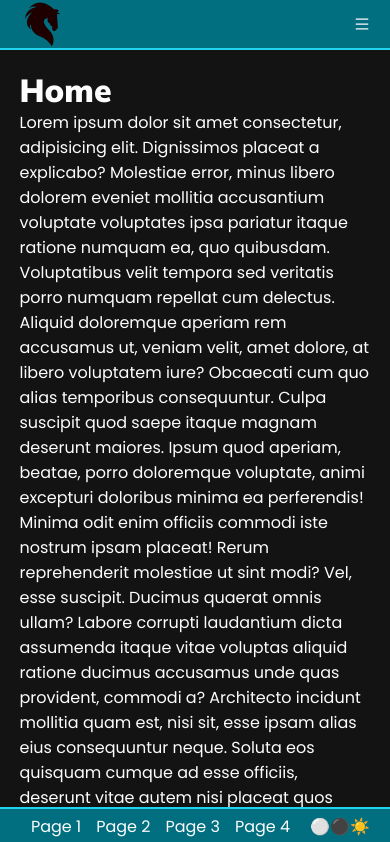
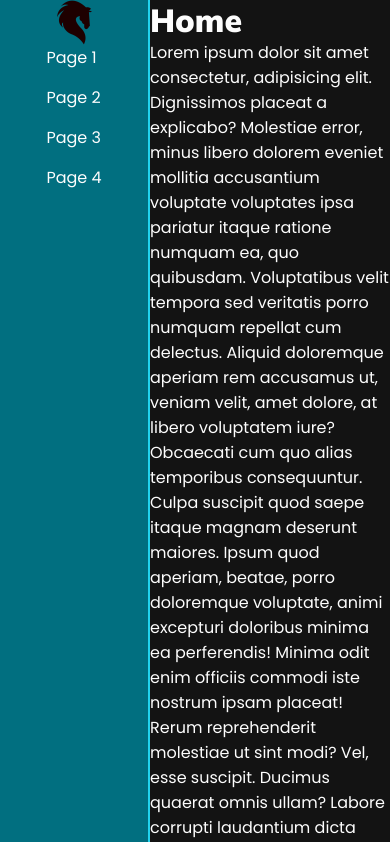
Before and after one commit to irenealcaine/sidebar-template, a React (Create React App) app: page / in a window 390 px wide. Shown: the top 842 px of the page. Built offline with nearby package versions, Linux system fonts and the light colour scheme.

Commit message:
Update 3 files

```diff
--- a/src/Components/Header/Header.scss
+++ b/src/Components/Header/Header.scss
@@ -2,26 +2,25 @@
 
 .header {
   background-color: $blue;
-  border-bottom: 2px solid $dark-blue;
+  border-right: 2px solid $dark-blue;
   display: flex;
-  justify-content: space-between;
+  flex-direction: column;
+  justify-content: flex-start;
   align-items: center;
   height: $header-height;
   padding-right: 20px;
   padding-left: 20px;
 
-  //   fixed if you wanna to see it always, absolute if you wanna it to stay in top
-  position: fixed;
-  // position: absolute;
+  height: 100vh;
+  position: sticky;
+  width: 200px;
 
-  right: 0;
   left: 0;
   top: 0;
 
   &.dark {
     background-color: $dark-blue;
-    border-bottom: 2px solid $blue;
-    // color: $dark;
+    border-right: 2px solid $blue;
   }
   .logo-link {
     display: flex;
@@ -32,6 +31,7 @@
 
   .navigation {
     display: flex;
+    flex-direction: column;
     gap: 15px;
 
     .navigation-item {
@@ -51,37 +51,37 @@
   }
 }
 
-@media screen and (max-width: 768px) {
-  .header {
-    .navigation {
-      display: none;
+// @media screen and (max-width: 768px) {
+//   .header {
+//     .navigation {
+//       display: none;
 
-      &.active {
-        display: flex;
-        flex-direction: column;
-        padding: 20px 80px;
-        position: absolute;
-        top: calc($header-height + 5px);
-        right: 5px;
-        text-align: center;
-        z-index: 10;
-        background: $blue;
-        border: 2px solid $dark-blue;
-        border-radius: 15px;
+//       &.active {
+//         display: flex;
+//         flex-direction: column;
+//         padding: 20px 80px;
+//         position: absolute;
+//         top: calc($header-height + 5px);
+//         right: 5px;
+//         text-align: center;
+//         z-index: 10;
+//         background: $blue;
+//         border: 2px solid $dark-blue;
+//         border-radius: 15px;
 
-        // full width
-        // left: 5px;
+//         // full width
+//         // left: 5px;
 
-        &.dark {
-          background-color: $dark-blue;
-          border: 2px solid $blue;
-          // color: $dark;
-        }
-      }
-    }
+//         &.dark {
+//           background-color: $dark-blue;
+//           border: 2px solid $blue;
+//           // color: $dark;
+//         }
+//       }
+//     }
 
-    .menu-toggle {
-      display: flex;
-    }
-  }
-}
+//     .menu-toggle {
+//       display: flex;
+//     }
+//   }
+// }
--- a/src/Layout/Main/Main.jsx
+++ b/src/Layout/Main/Main.jsx
@@ -11,7 +11,7 @@ const Main = ({ children }) => {
     <div className={`main ${darkMode ? "dark" : ""}`}>
       <Header />
       <div className="content">{children}</div>
-      <Footer />
+      {/* <Footer /> */}
     </div>
   );
 };
--- a/src/Layout/Main/Main.scss
+++ b/src/Layout/Main/Main.scss
@@ -4,9 +4,10 @@
   min-height: 100vh;
   background-color: $light;
   color: $dark;
-  position: relative;
+  display: flex;
+  // position: relative;
 
-  padding: 70px 0;
+  // padding: 70px 0;
 
   &.dark {
     background-color: $dark;
```
